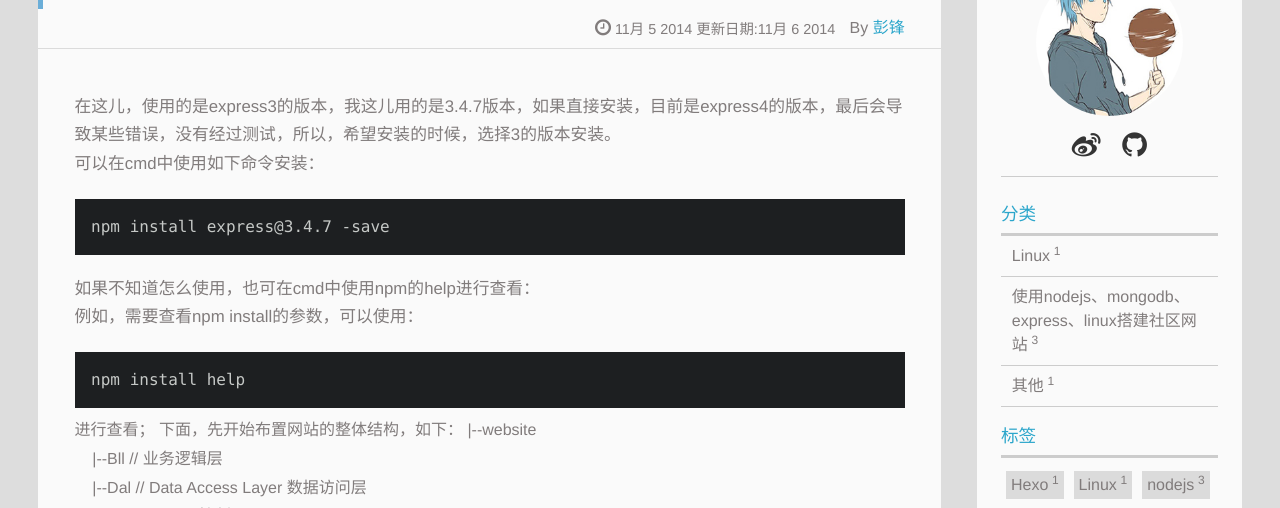
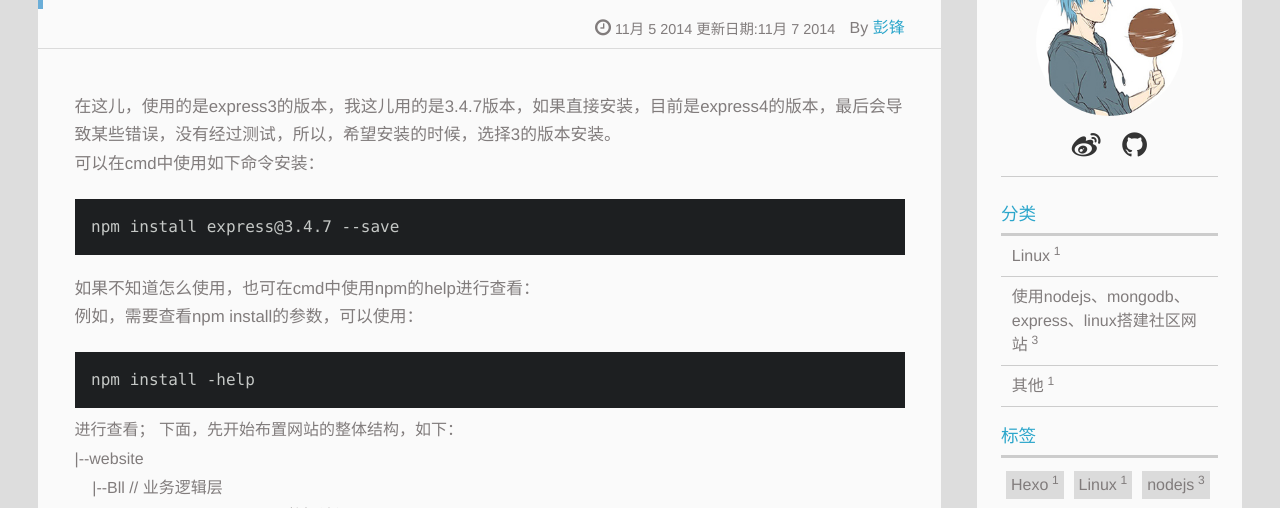
Before and after one commit to pf12345/pf12345.github.io, a plain HTML site: page 2014/11/05/node-app/index.html in a window 1280 px wide. Shown: the part 292-800 px from the top of the page. Drawn offline with Linux system fonts and the light colour scheme; a script that the page names is missing.

Commit message:
update
update

```diff
--- a/2014/11/05/node-app/index.html
+++ b/2014/11/05/node-app/index.html
@@ -14,10 +14,10 @@
 
     <meta name="description" content="在这儿，使用的是express3的版本，我这儿用的是3.4.7版本，如果直接安装，目前是express4的版本，最后会导致某些错误，没有经过测试，所以，希望安装的时候，选择3的版本安装。可以在cmd中使用如下命令安装：
 
-npm install express@3.4.7 -save
+npm install express@3.4.7 --save
 
 
-如果不知道">
+如果不知">
 
 
 
@@ -88,7 +88,7 @@ npm install express@3.4.7 -save
     </p>
   <p class="article-time">
     <time datetime="2014-11-05T15:28:12.000Z" itemprop="datePublished">11月 5 2014</time>
-    更新日期:<time datetime="2014-11-05T16:55:09.000Z" itemprop="dateModified">11月 6 2014</time>
+    更新日期:<time datetime="2014-11-07T14:23:05.000Z" itemprop="dateModified">11月 7 2014</time>
 
   </p>
 </header>
@@ -102,16 +102,16 @@ npm install express@3.4.7 -save
 
 		<p>在这儿，使用的是express3的版本，我这儿用的是3.4.7版本，如果直接安装，目前是express4的版本，最后会导致某些错误，没有经过测试，所以，希望安装的时候，选择3的版本安装。<br>可以在cmd中使用如下命令安装：</p>
 <pre>
-npm install express@3.4.7 -save
+npm install express@3.4.7 --save
 </pre>
 
 <p>如果不知道怎么使用，也可在cmd中使用npm的help进行查看：<br>例如，需要查看npm install的参数，可以使用：</p>
 <pre>
-npm install help
+npm install -help
 </pre>
 进行查看；
 
-下面，先开始布置网站的整体结构，如下：
+下面，先开始布置网站的整体结构，如下：<br>
 
 |--website<br>
 &nbsp;&nbsp;&nbsp;&nbsp;|--Bll  // 业务逻辑层<br>
@@ -124,7 +124,7 @@ npm install help
 &nbsp;&nbsp;&nbsp;&nbsp;|--Views  //页面文件夹 <br>
 &nbsp;&nbsp;&nbsp;&nbsp;|--package.json <br>
 &nbsp;&nbsp;&nbsp;&nbsp;|--config.js  //配置文件<br>
-&nbsp;&nbsp;&nbsp;&nbsp;|--app.js //启动文件
+&nbsp;&nbsp;&nbsp;&nbsp;|--app.js //启动文件<br>
 
 
 以上就是整个项目的结构图，可以根据此，建立项目结构及相应文件进行开发。
@@ -204,20 +204,13 @@ app.configure(function (){
     app.engine('.html', cons.swig);
     app.set('views engine', 'html');
     app.use(express.favicon());
-    app.use(express.logger('dev'));
     app.use(express.json());
     app.use(express.urlencoded());
     app.use(express.methodOverride());
-    app.use(express.cookieParser('nothing'));
     app.use(app.router);
     app.use(express.static(path.join(__dirname, 'public')));
 });
 require('simple-mvc')(app);//配置mvc
-
-// development only
-if ('development' == app.get('env')) {
-    app.use(express.errorHandler());
-}
 
 http.createServer(app).listen(config.port, function(){
     console.log('Server listening on port ' + config.port);
```
